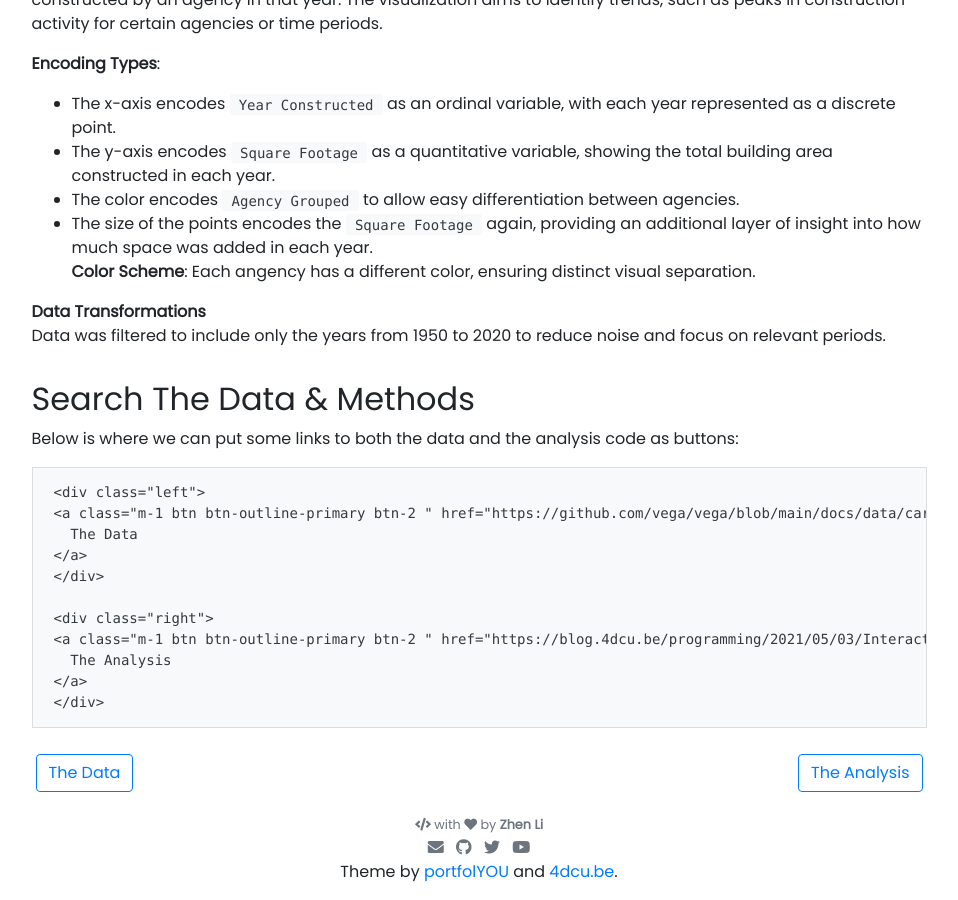
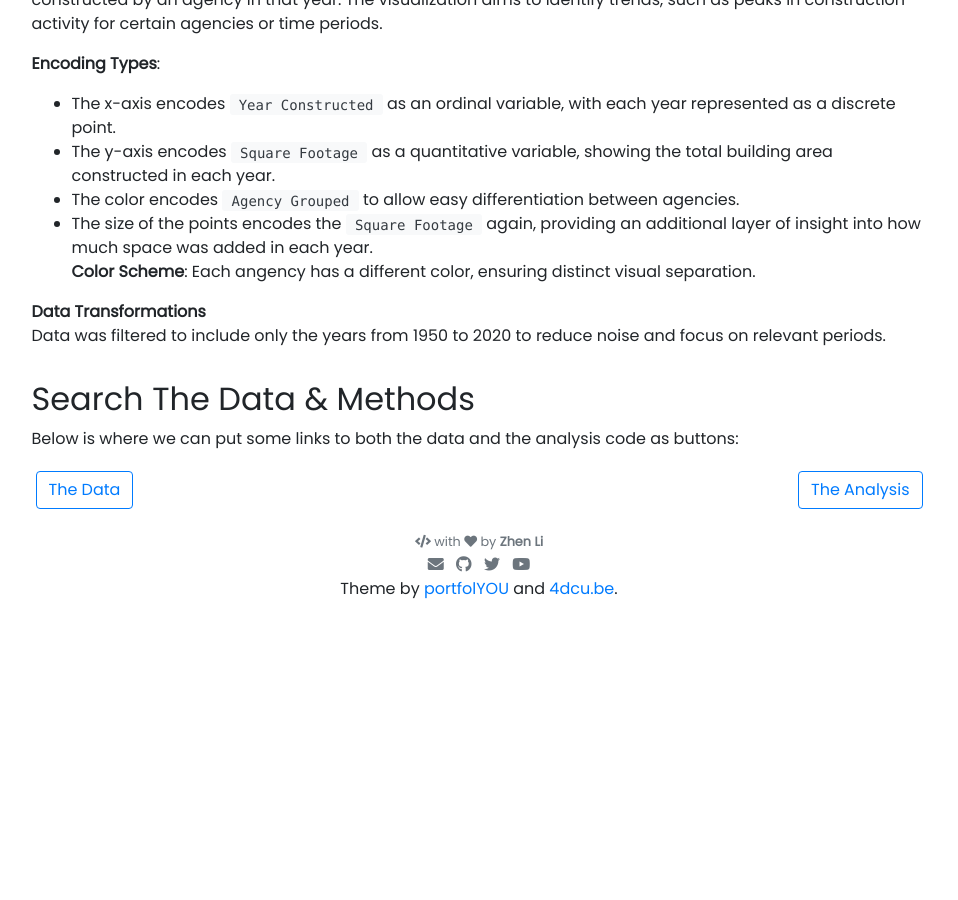
Before and after one commit to Zhen3408/Zhen3408.github.io, a Jekyll site: the page built from _projects/hw6_vega_lite_project.md, in a window 1280 px wide and 900 px high, scrolled down 2499 px. Shown: the whole window, without its empty margins (161-1119 px from the left). Built offline with Jekyll 4.4.1, drawn with Linux system fonts in a browser that asks for light colours; nearby versions of some CDN libraries; after the commit the page ends 3116 px from its top, so only the background shows below that.

Commit message:
add data and analysis button

````diff
--- a/_projects/hw6_vega_lite_project.md
+++ b/_projects/hw6_vega_lite_project.md
@@ -131,22 +131,12 @@
 
 Below is where we can put some links to both the data and the analysis code as buttons:
 
-```
+<!-- these are written in a combo of html and liquid -->
+
 <div class="left">
-{% include elements/button.html link="https://github.com/vega/vega/blob/main/docs/data/cars.json" text="The Data" %}
+{% include elements/button.html link="https://github.com/Zhen3408/Zhen3408.github.io/tree/main/assets/json" text="The Data" %}
 </div>
 
 <div class="right">
-{% include elements/button.html link="https://blog.4dcu.be/programming/2021/05/03/Interactive-Visualizations.html" text="The Analysis" %}
+{% include elements/button.html link="https://github.com/Zhen3408/Zhen3408.github.io/blob/main/python_notebooks/hw6_notebook.ipynb" text="The Analysis" %}
 </div>
-```
-
-<!-- these are written in a combo of html and liquid -->
-
-<div class="left">
-{% include elements/button.html link="https://github.com/vega/vega/blob/main/docs/data/cars.json" text="The Data" %}
-</div>
-
-<div class="right">
-{% include elements/button.html link="https://github.com/jnaiman/online_cv_public/blob/main/python_notebooks/test_generate_plots.ipynb" text="The Analysis" %}
-</div>
````
Also changed, not shown: 2 other files.
